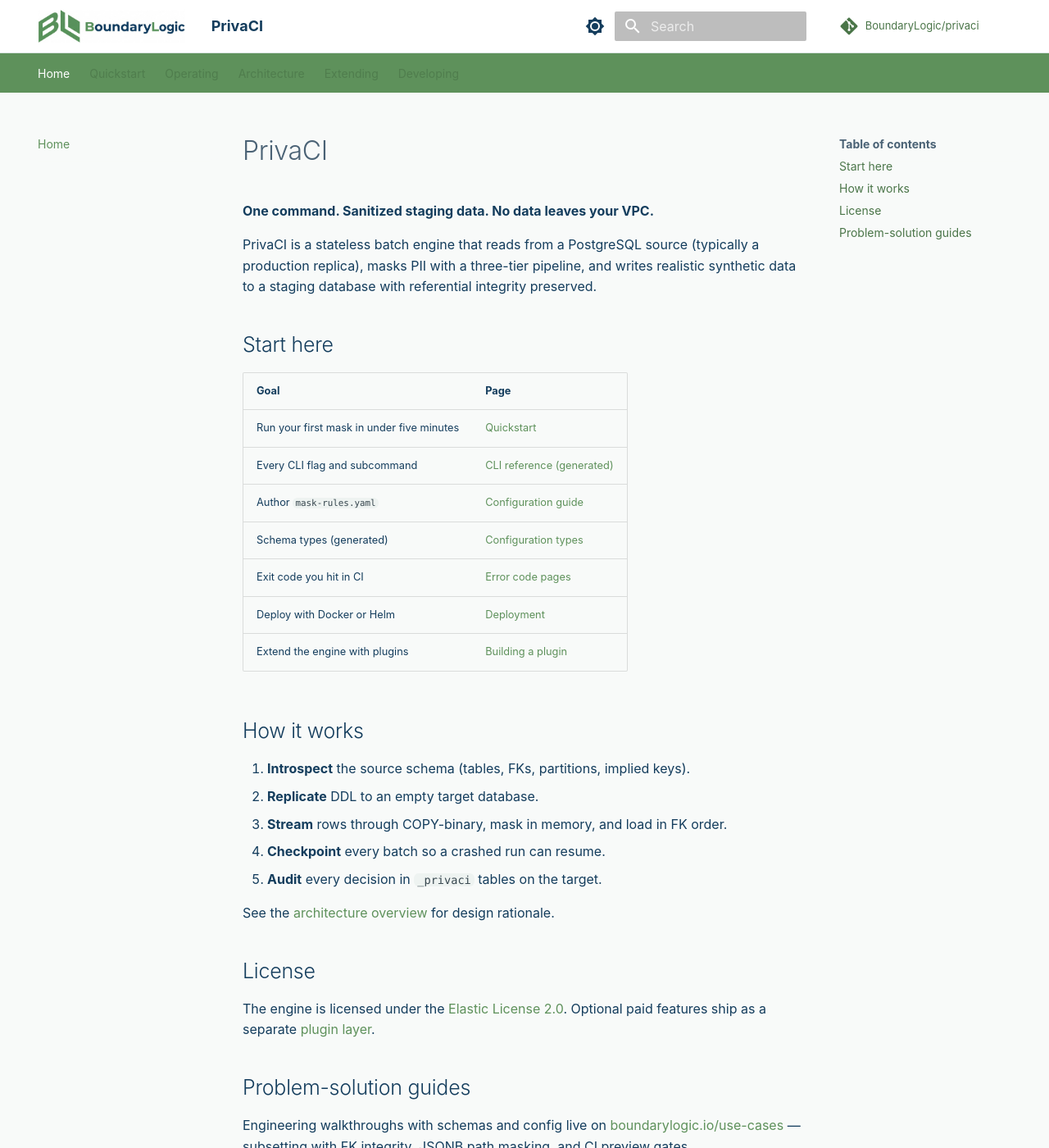
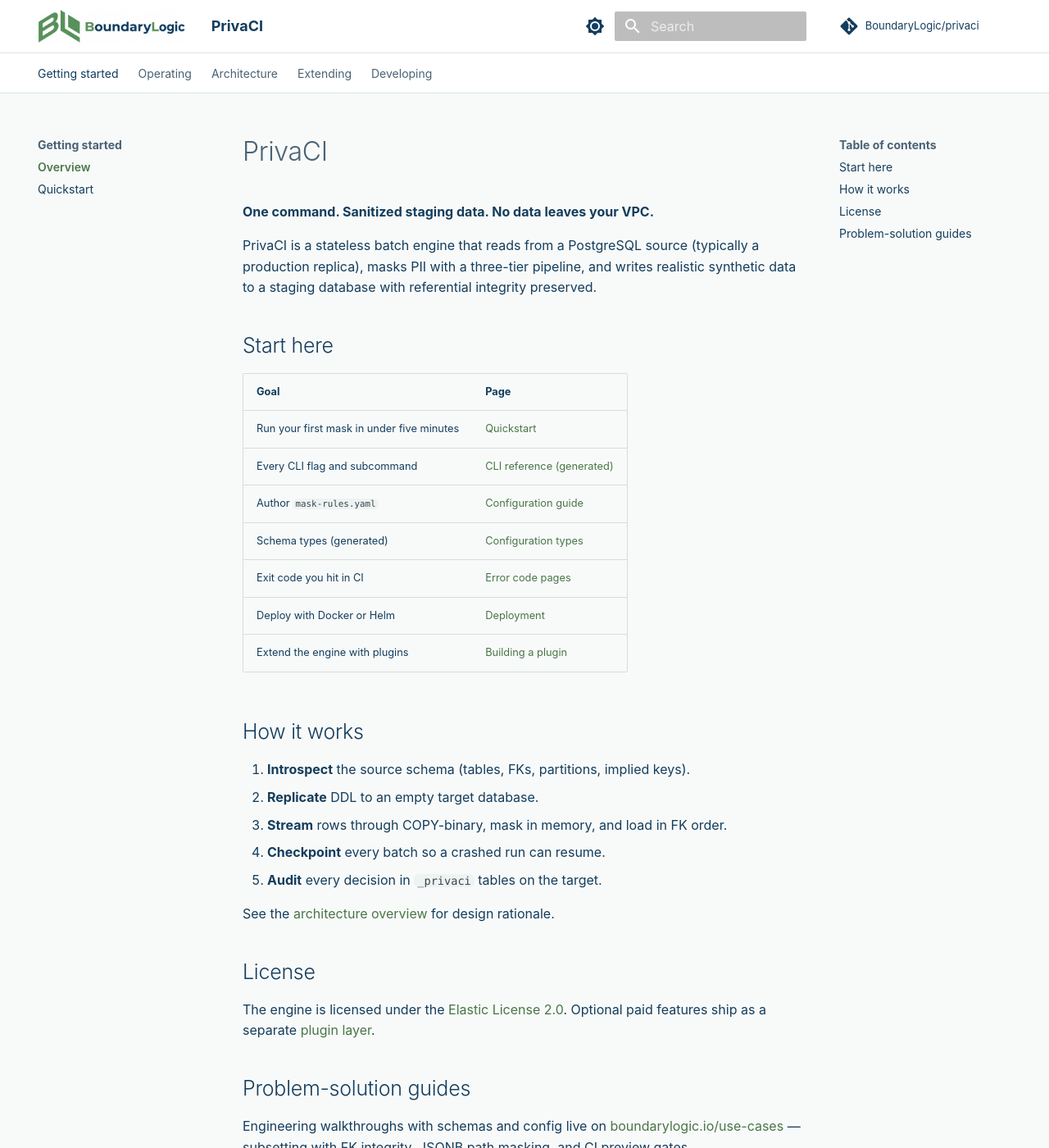
Before and after one commit to BoundaryLogic/privaci, an MkDocs documentation site: the page built from docs/index.md, in a window 1280 px wide and 1400 px high. Shown: the whole window at 82% size. Built offline with MkDocs 1.6.1 and Material for MkDocs 9.7.7, drawn with Linux system fonts in a browser that asks for light colours; comment, search, counter and statistics services are not loaded.

Commit message:
Fix docs nav contrast and sidebar on home.
White tab bar with readable inactive links; scope body link colors to content.
Group Overview + Quickstart under Getting started so the sidebar is useful.

```diff
--- a/docs/stylesheets/brand.css
+++ b/docs/stylesheets/brand.css
@@ -76,27 +76,57 @@
   width: auto;
 }
 
-/* Links: navy body, sage on hover. */
-a {
+/* Tab bar: match white header — inactive tabs were dark-on-green (illegible). */
+.md-tabs {
+  background-color: var(--bl-surface);
+  border-bottom: 1px solid var(--bl-border);
+  color: var(--bl-text);
+}
+
+.md-tabs__link {
+  color: var(--bl-muted);
+  opacity: 1;
+}
+
+.md-tabs__link:hover {
+  color: var(--bl-navy);
+}
+
+.md-tabs__link--active {
+  color: var(--bl-accent-strong);
+  font-weight: 600;
+}
+
+/* Sidebar section links (Operating, Architecture, …). */
+.md-nav__link {
+  color: var(--bl-text);
+}
+
+.md-nav__link--active,
+.md-nav__item .md-nav__link--active {
+  color: var(--bl-accent-strong);
+  font-weight: 600;
+}
+
+.md-nav__link:hover {
+  color: var(--bl-accent);
+}
+
+/* Links in body copy — scoped below nav so tabs/sidebar keep their colors. */
+.md-content a {
   color: var(--bl-accent-strong);
 }
 
-a:hover {
+.md-content a:hover {
   color: var(--bl-navy);
 }
 
-[data-md-color-scheme="slate"] a {
+[data-md-color-scheme="slate"] .md-content a {
   color: var(--bl-accent);
 }
 
-[data-md-color-scheme="slate"] a:hover {
+[data-md-color-scheme="slate"] .md-content a:hover {
   color: var(--bl-navy);
-}
-
-/* Active nav tab underline uses brand accent. */
-.md-tabs__link--active {
-  opacity: 1;
-  color: var(--bl-accent-strong);
 }
 
 /* Admonition titles pick up accent. */
--- a/mkdocs.yml
+++ b/mkdocs.yml
@@ -66,8 +66,9 @@
   - pymdownx.superfences
 
 nav:
-  - Home: index.md
-  - Quickstart: quickstart.md
+  - Getting started:
+      - Overview: index.md
+      - Quickstart: quickstart.md
   - Operating:
       - CLI guide: cli-reference.md
       - CLI reference (generated): generated/cli-reference.md
```
Also changed, not shown: CHANGELOG.md (+2 -1 lines).
